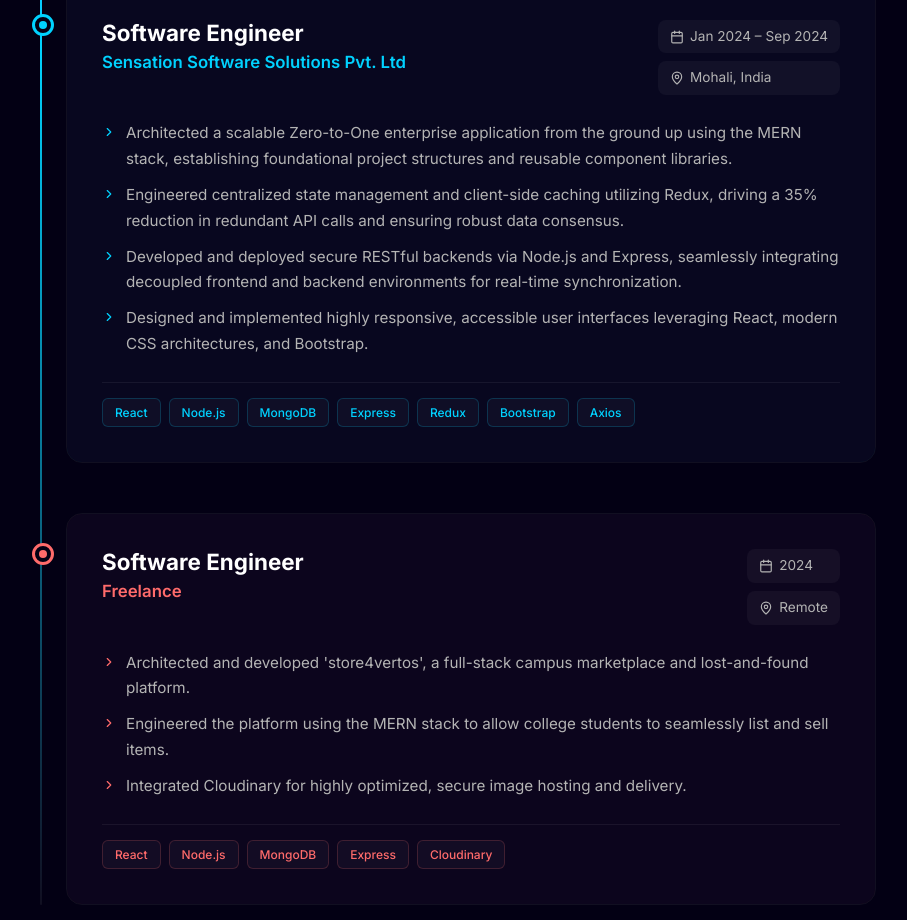
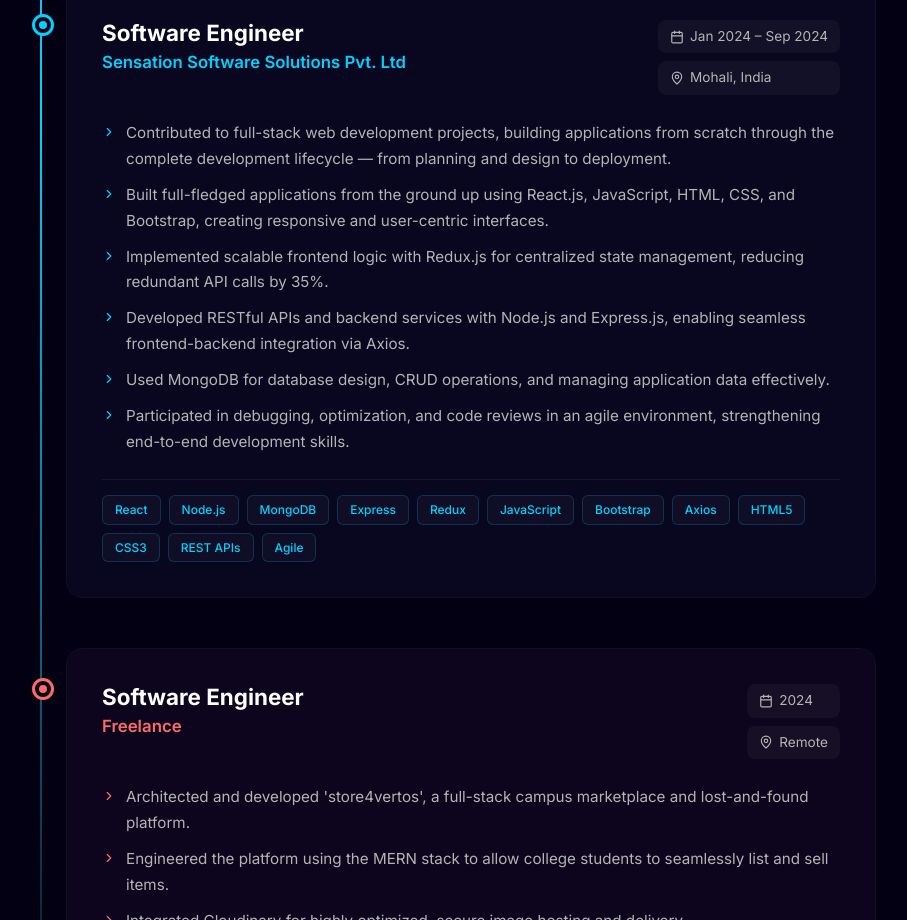
Before and after one commit to vishalgupta2k/portfolio, a React (Vite) app: page / in a window 1280 px wide. Shown: the part 4020-4940 px from the top of the page, without its empty margins (189-1096 px from the left). Built offline with nearby package versions, Linux system fonts and the light colour scheme; no server answers.

Commit message:
updated experience

```diff
--- a/src/components/Experience/Experience.jsx
+++ b/src/components/Experience/Experience.jsx
@@ -7,7 +7,7 @@ export default function Experience() {
     {
       company: "Epiq Systems India Pvt. Ltd",
       role: "Associate Software Engineer",
-      period: "Sep 2024 – Present",
+      period: "Sep 2024 \u2013 Present",
       location: "Hyderabad, India",
       color: "#7c4dff",
       active: true,
@@ -25,17 +25,19 @@ export default function Experience() {
     {
       company: "Sensation Software Solutions Pvt. Ltd",
       role: "Software Engineer",
-      period: "Jan 2024 – Sep 2024",
+      period: "Jan 2024 \u2013 Sep 2024",
       location: "Mohali, India",
       color: "#00d2ff",
       active: false,
       points: [
-        "Architected a scalable Zero-to-One enterprise application from the ground up using the MERN stack, establishing foundational project structures and reusable component libraries.",
-        "Engineered centralized state management and client-side caching utilizing Redux, driving a 35% reduction in redundant API calls and ensuring robust data consensus.",
-        "Developed and deployed secure RESTful backends via Node.js and Express, seamlessly integrating decoupled frontend and backend environments for real-time synchronization.",
-        "Designed and implemented highly responsive, accessible user interfaces leveraging React, modern CSS architectures, and Bootstrap."
+        "Contributed to full-stack web development projects, building applications from scratch through the complete development lifecycle \u2014 from planning and design to deployment.",
+        "Built full-fledged applications from the ground up using React.js, JavaScript, HTML, CSS, and Bootstrap, creating responsive and user-centric interfaces.",
+        "Implemented scalable frontend logic with Redux.js for centralized state management, reducing redundant API calls by 35%.",
+        "Developed RESTful APIs and backend services with Node.js and Express.js, enabling seamless frontend-backend integration via Axios.",
+        "Used MongoDB for database design, CRUD operations, and managing application data effectively.",
+        "Participated in debugging, optimization, and code reviews in an agile environment, strengthening end-to-end development skills."
       ],
-      tech: ["React", "Node.js", "MongoDB", "Express", "Redux", "Bootstrap", "Axios"]
+      tech: ["React", "Node.js", "MongoDB", "Express", "Redux", "JavaScript", "Bootstrap", "Axios", "HTML5", "CSS3", "REST APIs", "Agile"]
     },
     {
       company: "Freelance",
```
